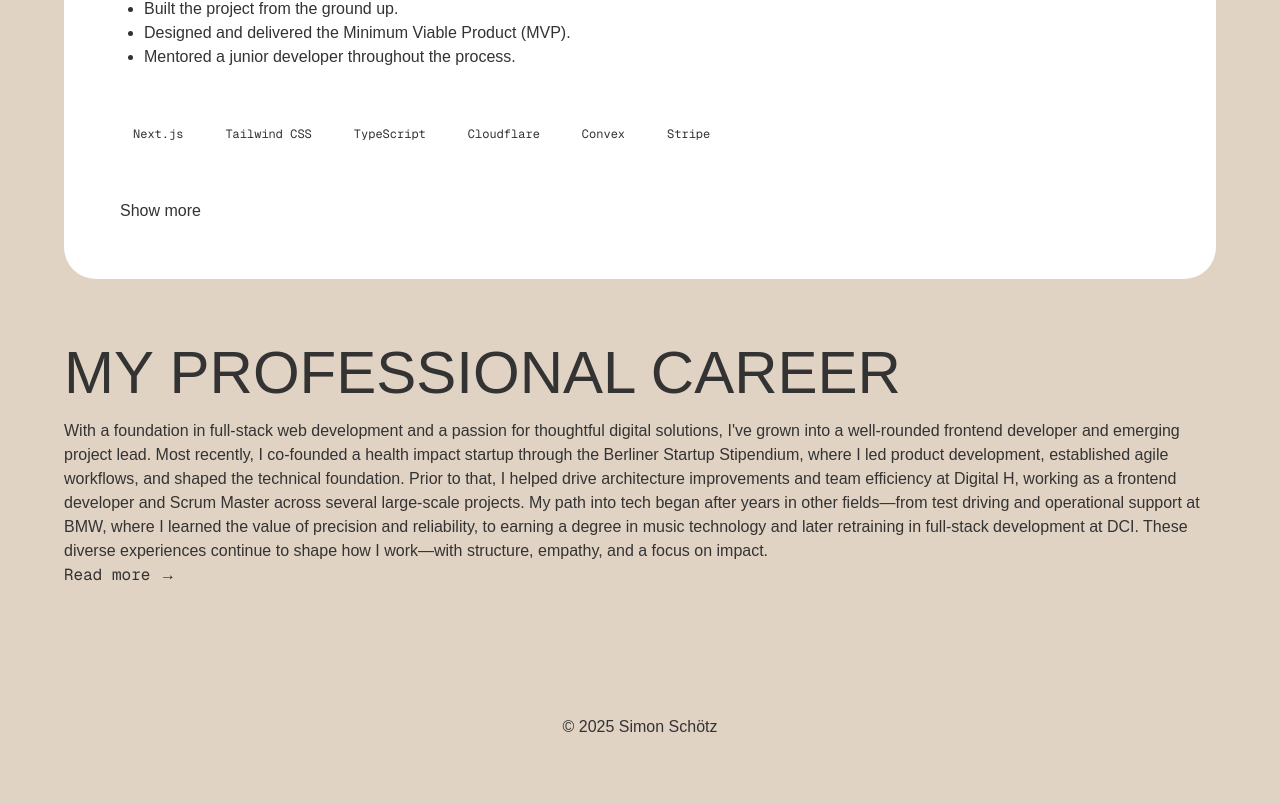
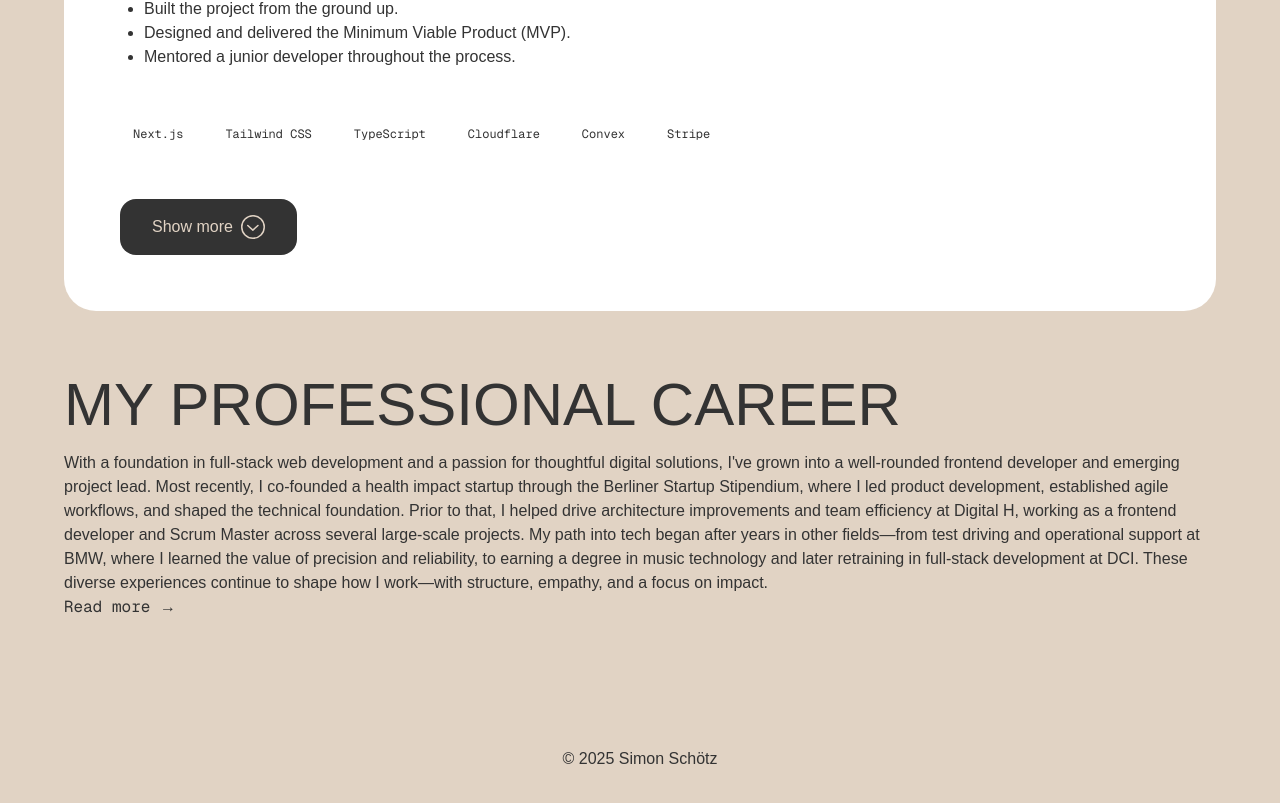
Before and after one commit to SimonSchoetz/simon-schoetz-website-2025, a Next.js app: page / in a window 1280 px wide. Shown: the part 1510-2313 px from the top of the page. Built offline with nearby package versions, Linux system fonts and the light colour scheme.

Commit message:
add icon to button

```diff
--- a/components/Button.tsx
+++ b/components/Button.tsx
@@ -6,6 +6,8 @@ type ButtonProps = HtmlProps<'button'> & {
   config: 'defaultButton';
   label: string;
   isLoading?: boolean;
+  icon?: ComponentProps<typeof Icon>['iconName'];
+  iconAnimated?: boolean;
 };
 
 type IconProps = HtmlProps<'button'> & {
@@ -40,10 +42,28 @@ export const Button: FCProps<Props> = ({
   );
 };
 
-const DefaultButton: FCProps<ButtonProps> = ({ label, ...props }) => {
+const DefaultButton: FCProps<ButtonProps> = ({
+  label,
+  icon,
+  iconAnimated,
+  className,
+  ...props
+}) => {
   return (
-    <button aria-label={props['aria-label'] ?? label} {...props}>
+    <button
+      aria-label={props['aria-label'] ?? label}
+      className={`flex gap-2 py-4 px-8 bg-fg text-bg rounded-2xl ${className}`}
+      {...props}
+    >
       {label}
+      {icon && (
+        <Icon
+          iconName={icon}
+          className={`${
+            iconAnimated ? '' : 'rotate-180'
+          } stroke-bg duration-300`}
+        />
+      )}
     </button>
   );
 };
--- a/components/ExpandableCard.tsx
+++ b/components/ExpandableCard.tsx
@@ -66,6 +66,8 @@ export const ExpandableCard: FCProps<Props> = ({
         config='defaultButton'
         label={isExpanded ? 'Show less' : 'Show more'}
         onClick={handleToggle}
+        icon='upInCircle'
+        iconAnimated={isExpanded}
       />
     </div>
   );
```
